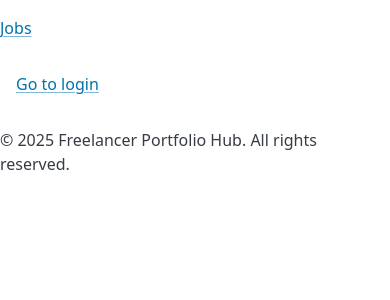
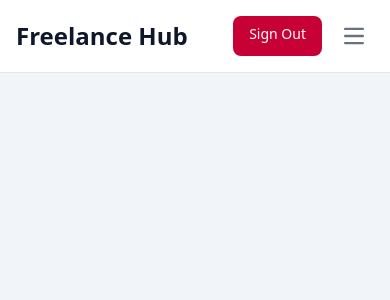
Before and after one commit to kristianhnielsen/web-dev-exam, a Flask app: page / in a window 390 px wide. Shown: the top 300 px of the page. Run offline with Flask 3, Linux system fonts and the light colour scheme; parts of the project's set-up code (start-up, migrations or seed data) failed here and were passed over; some libraries are stand-ins or nearby versions.

Commit message:
Add Tailwind CSS configuration and refactor base template: implement responsive navigation and update styles

```diff
--- a/templates/base.html
+++ b/templates/base.html
@@ -9,18 +9,110 @@
     />
     {% block head_meta %}{% endblock %}
     <title>{% block title %}Freelancer Hub{% endblock %}</title>
+    <script src="https://cdn.jsdelivr.net/npm/@tailwindcss/browser@4"></script>
 
-    <link
-      rel="stylesheet"
-      href="https://cdn.jsdelivr.net/npm/@picocss/pico@2/css/pico.min.css"
-    />
     {% block head_styles %}{% endblock %} {% block head_scripts_top %}{%
     endblock %}
   </head>
-  <body>
+  <body class="bg-slate-100 text-slate-900">
     <header>
-      <nav>
-        <a href="{{ url_for('jobs') }}">Jobs</a>
+      <nav
+        class="bg-white dark:bg-gray-900 fixed w-full z-20 top-0 start-0 border-b border-gray-200 dark:border-gray-600"
+      >
+        <div
+          class="max-w-screen-xl flex flex-wrap items-center justify-between mx-auto p-4"
+        >
+          <a
+            href="https://flowbite.com/"
+            class="flex items-center space-x-3 rtl:space-x-reverse"
+          >
+            <span
+              class="self-center text-2xl font-semibold whitespace-nowrap dark:text-white"
+              >Freelance Hub</span
+            >
+          </a>
+          <div
+            class="flex md:order-2 space-x-3 md:space-x-0 rtl:space-x-reverse"
+          >
+            {% if logged_in %}
+            <a
+              href="{{ url_for('login') }}"
+              class="text-white bg-blue-700 hover:bg-blue-800 focus:ring-4 focus:outline-none focus:ring-blue-300 font-medium rounded-lg text-sm px-4 py-2 text-center dark:bg-blue-600 dark:hover:bg-blue-700 dark:focus:ring-blue-800"
+              >Sign In</a
+            >
+            {% else %}
+            <a
+              href="{{ url_for('login') }}"
+              class="text-white bg-rose-700 hover:bg-rose-800 focus:ring-4 focus:outline-none focus:ring-blue-300 font-medium rounded-lg text-sm px-4 py-2 text-center dark:bg-rose-600 dark:hover:bg-rose-700 dark:focus:ring-rose-800"
+              >Sign Out</a
+            >
+            {% endif %}
+
+            <button
+              data-collapse-toggle="navbar-sticky"
+              type="button"
+              class="inline-flex items-center p-2 w-10 h-10 justify-center text-sm text-gray-500 rounded-lg md:hidden hover:bg-gray-100 focus:outline-none focus:ring-2 focus:ring-gray-200 dark:text-gray-400 dark:hover:bg-gray-700 dark:focus:ring-gray-600"
+              aria-controls="navbar-sticky"
+              aria-expanded="false"
+              id="hamburger"
+            >
+              <span class="sr-only">Menu</span>
+              <svg
+                class="w-5 h-5"
+                aria-hidden="true"
+                xmlns="http://www.w3.org/2000/svg"
+                fill="none"
+                viewBox="0 0 17 14"
+              >
+                <path
+                  stroke="currentColor"
+                  stroke-linecap="round"
+                  stroke-linejoin="round"
+                  stroke-width="2"
+                  d="M1 1h15M1 7h15M1 13h15"
+                />
+              </svg>
+            </button>
+          </div>
+          <div
+            class="items-center justify-between hidden w-full md:flex md:w-auto md:order-1"
+            id="navbar-sticky"
+          >
+            <ul
+              class="flex flex-col p-4 md:p-0 mt-4 font-medium border border-gray-100 rounded-lg bg-gray-50 md:space-x-8 rtl:space-x-reverse md:flex-row md:mt-0 md:border-0 md:bg-white dark:bg-gray-800 md:dark:bg-gray-900 dark:border-gray-700"
+            >
+              <li>
+                <a
+                  href="{{ url_for('hello_world') }}"
+                  class="block py-2 px-3 md:p-0 text-gray-900 rounded-sm hover:bg-gray-100 md:hover:bg-transparent md:hover:text-blue-700 md:dark:hover:text-blue-500 dark:text-white dark:hover:bg-gray-700 dark:hover:text-white md:dark:hover:bg-transparent dark:border-gray-700"
+                  aria-current="page"
+                  >Home</a
+                >
+              </li>
+              <li>
+                <a
+                  href="#"
+                  class="block py-2 px-3 md:p-0 text-gray-900 rounded-sm hover:bg-gray-100 md:hover:bg-transparent md:hover:text-blue-700 md:dark:hover:text-blue-500 dark:text-white dark:hover:bg-gray-700 dark:hover:text-white md:dark:hover:bg-transparent dark:border-gray-700"
+                  >About</a
+                >
+              </li>
+              <li>
+                <a
+                  href="{{ url_for('jobs') }}"
+                  class="block py-2 px-3 md:p-0 text-gray-900 rounded-sm hover:bg-gray-100 md:hover:bg-transparent md:hover:text-blue-700 md:dark:hover:text-blue-500 dark:text-white dark:hover:bg-gray-700 dark:hover:text-white md:dark:hover:bg-transparent dark:border-gray-700"
+                  >Jobs</a
+                >
+              </li>
+              <li>
+                <a
+                  href="#"
+                  class="block py-2 px-3 md:p-0 text-gray-900 rounded-sm hover:bg-gray-100 md:hover:bg-transparent md:hover:text-blue-700 md:dark:hover:text-blue-500 dark:text-white dark:hover:bg-gray-700 dark:hover:text-white md:dark:hover:bg-transparent dark:border-gray-700"
+                  >Contact</a
+                >
+              </li>
+            </ul>
+          </div>
+        </div>
       </nav>
     </header>
 
@@ -30,6 +122,17 @@
       <p>&copy; 2025 Freelancer Portfolio Hub. All rights reserved.</p>
     </footer>
 
-    {% block body_scripts %}{% endblock %}
+    <script>
+      // Hamburger menu toggle
+      document.addEventListener("DOMContentLoaded", function () {
+        const hamburger = document.getElementById("hamburger");
+        const navbar = document.getElementById("navbar-sticky");
+        if (hamburger && navbar) {
+          hamburger.addEventListener("click", function () {
+            navbar.classList.toggle("hidden");
+          });
+        }
+      });
+    </script>
   </body>
 </html>
```
Also changed, not shown: tailwind.config.js (added).
